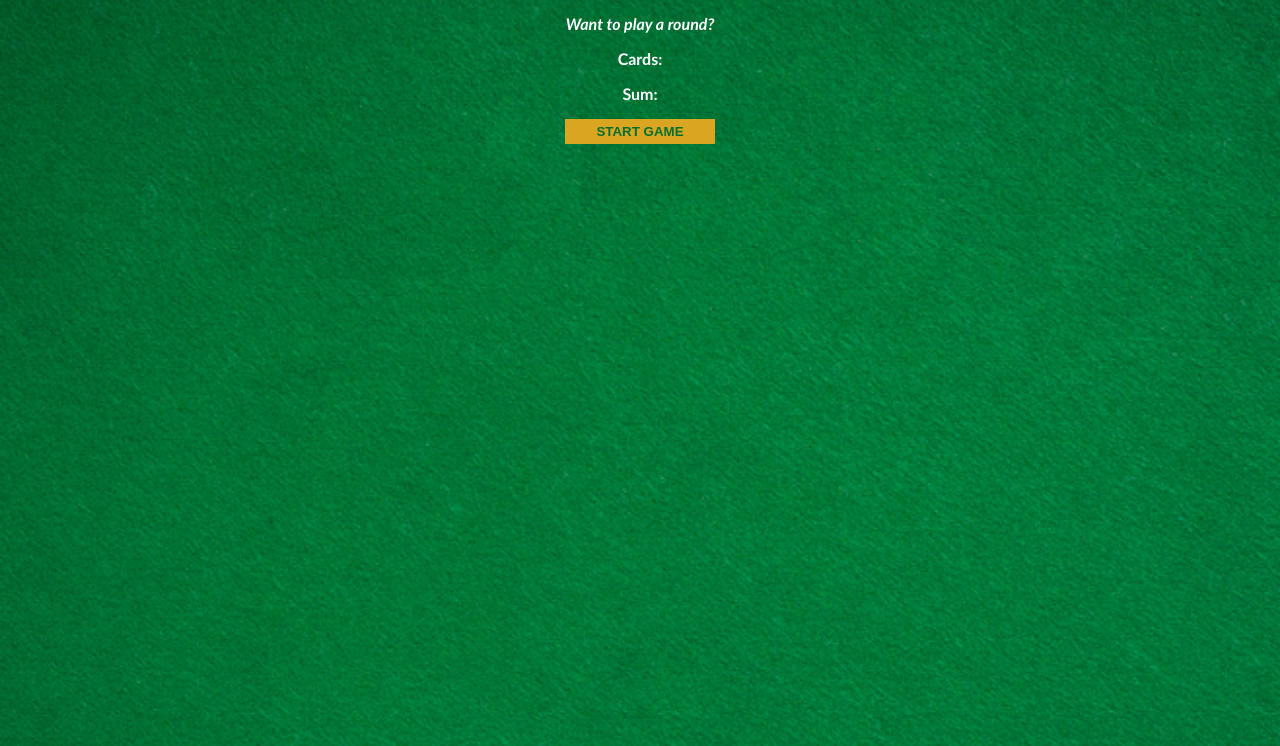
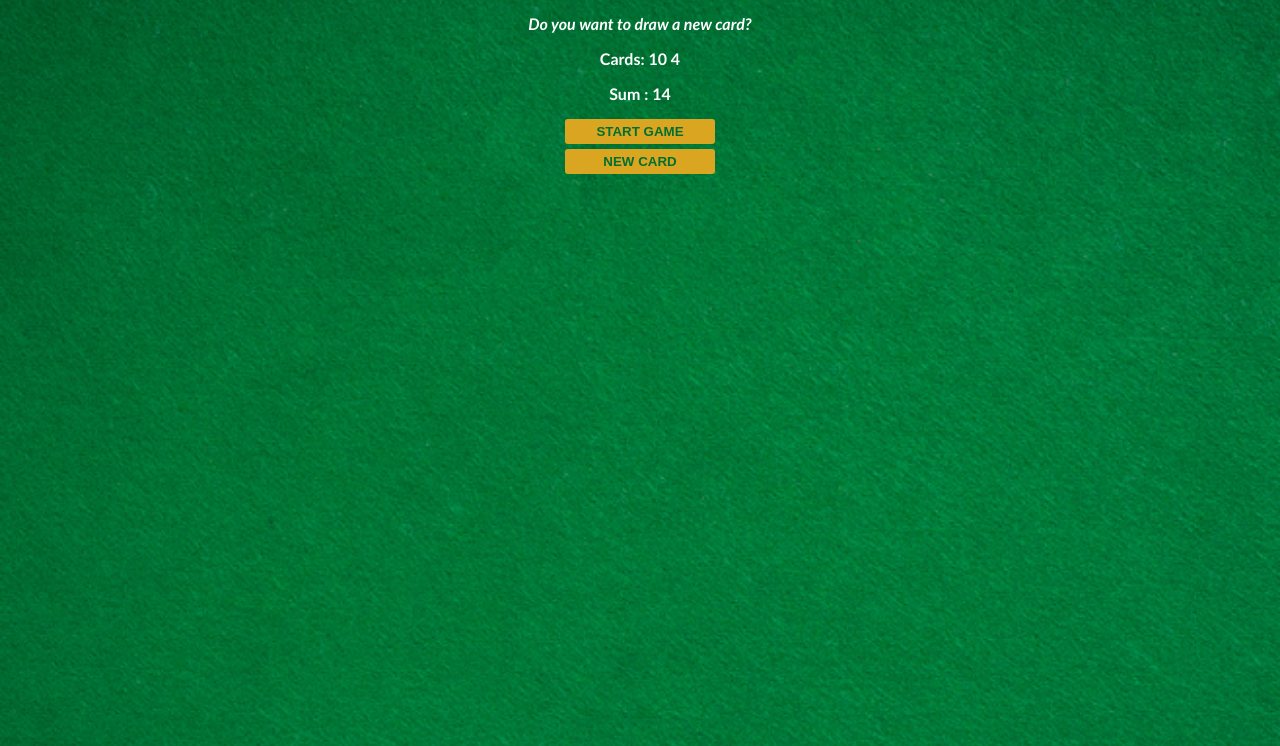
Before and after one commit to Qyxin06/BlackJack, a plain HTML site: page index.html in a window 1280 px wide. Both pictures are taken after a click on the button "START GAME". Shown: the part 54-800 px from the top of the page. Drawn offline with Linux system fonts and the light colour scheme.

Commit message:
11.17, before arrays

```diff
--- a/index.css
+++ b/index.css
@@ -24,10 +24,12 @@ background - goldenrod
 
 button {
     color: #016f32;
+    background-color: goldenrod;
     width: 150px;
-    background: goldenrod;
+    border: none;
+    border-radius: 3px;
+    font-weight: bold;
     padding-top: 5px;
     padding-bottom: 5px;
-    font-weight: bold;
-    border: none;
+    margin-bottom: 5px;
 }
--- a/index.html
+++ b/index.html
@@ -5,11 +5,12 @@
     <body>
         <h1>Blackjack</h1>
         <p id="message-el">Want to play a round?</p>
-        <p>Cards:</p>
-        <p>Sum:</p>
-        <!-- 1. Create a button that says START GAME.
-        Make it call a startGame() function when clicked -->
+        <p id="cards-el">Cards:</p>
+        <p id="sum-el">Sum:</p>
         <button onclick="startGame()">START GAME</button>
+        <div>
+        <button onclick="newCard()"> NEW CARD</button>
+        </div>
         <script src="index.js"></script>
     </body>
 </html>
--- a/index.js
+++ b/index.js
@@ -5,18 +5,31 @@ let hasBlackJack = false
 let isAlive = true
 let message = ""
 
-// 2. Create a startGame() function. Move the conditional
-// below (line 11-20) inside the body of the function.
+let messageEl = document.querySelector("#message-el")
+let sumEl = document.querySelector("#sum-el")
+let cardsEl = document.querySelector("#cards-el")
 
 function startGame() {
+    renderGame()
+}
+function renderGame() {
+    cardsEl.textContent = "Cards: " + firstCard + " " + secondCard
+    sumEl.textContent = "Sum : " + sum
     if (sum <= 20) {
-        message = "Do you want to draw a new card? 🙂"
+        message = "Do you want to draw a new card? "
     } else if (sum === 21) {
-        message = "Wohoo! You've got Blackjack! 🥳"
+        message = "Wohoo! You've got Blackjack! "
         hasBlackJack = true
     } else {
-        message = "You're out of the game! 😭"
+        message = "You're out of the game! "
         isAlive = false
     }
-    console.log(message)
+    messageEl.textContent = message
 }
+
+function newCard() {
+    console.log("Drawing a new card from the deck!")
+    let thirdCard = 6
+    sum += thirdCard
+    renderGame()
+}
```
